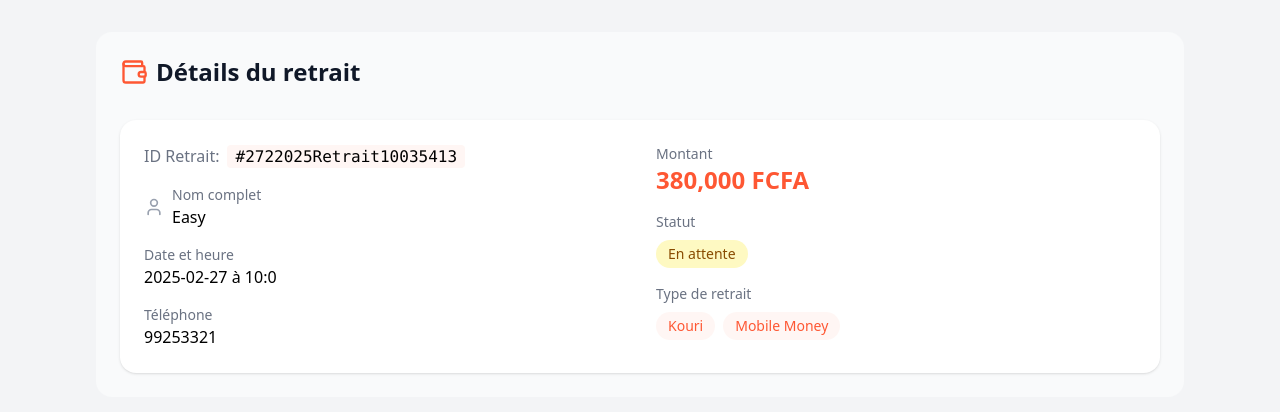
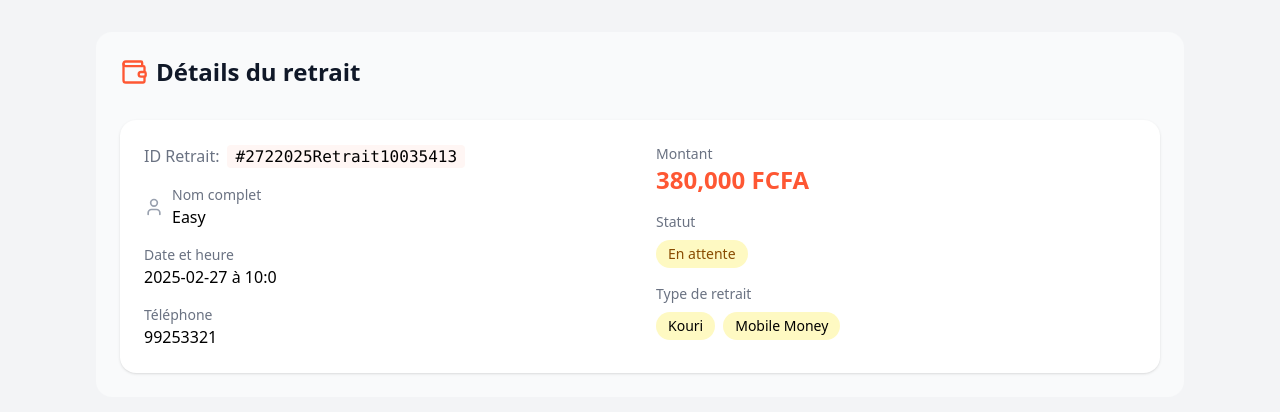
Before and after one commit to Elitesun/Admin-Product-Page, a Next.js app: page /retrait in a window 1280 px wide. Shown: the top 412 px of the page. Built offline with nearby package versions, Linux system fonts and the light colour scheme.

Commit message:
withdrawal page finalized

```diff
--- a/Components/Retrait_detail.tsx
+++ b/Components/Retrait_detail.tsx
@@ -54,12 +54,12 @@ const Retrait_detail = () => {
                                 <p className="text-sm text-gray-500 mb-2">Type de retrait</p>
                                 <div className="flex gap-2">
                                     {retrait.iskouri && (
-                                        <span className="px-3 py-1 rounded-full text-sm font-medium bg-[var(--bg-hover)] text-[var(--laala-color)]">
+                                        <span className="px-3 py-1 rounded-full text-sm font-medium bg-yellow-100">
                                             Kouri
                                         </span>
                                     )}
                                     {retrait.ismobilem && (
-                                        <span className="px-3 py-1 rounded-full text-sm font-medium bg-[var(--bg-hover)] text-[var(--laala-color)]">
+                                        <span className="px-3 py-1 rounded-full text-sm font-medium bg-yellow-100">
                                             Mobile Money
                                         </span>
                                     )}
```
